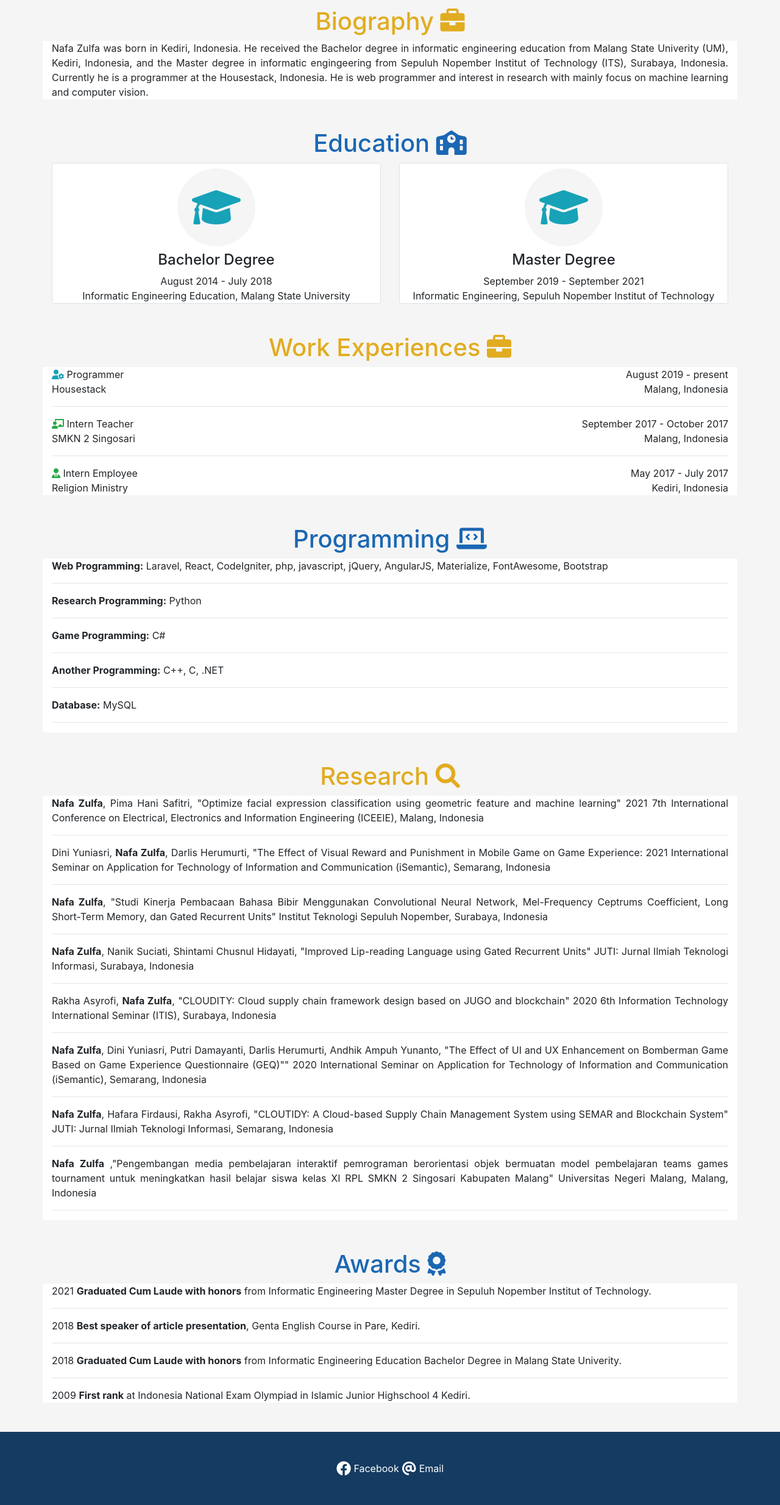
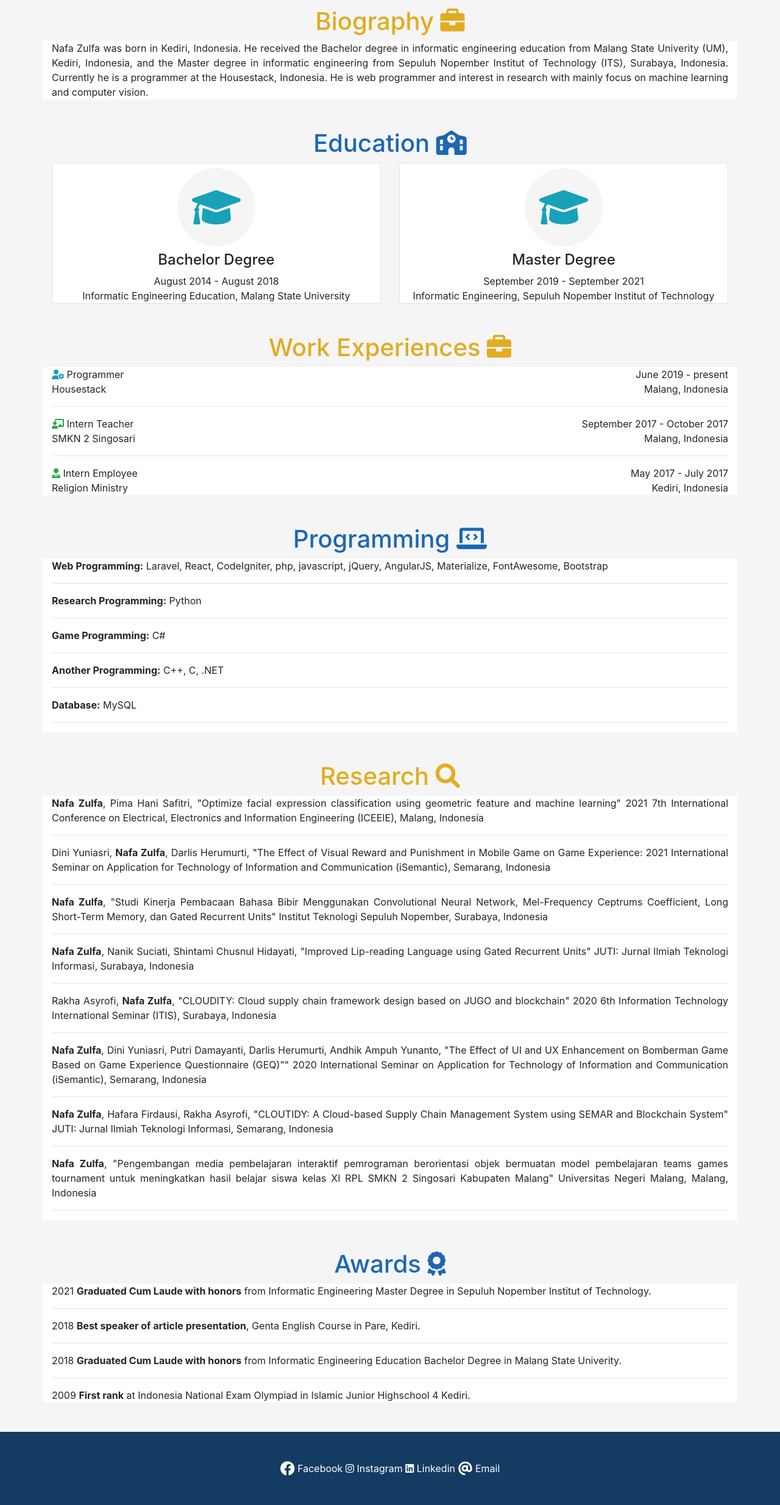
Before and after one commit to naffzzz/naffzzz.github.io, a PHP site: page / in a window 1280 px wide. Shown: the part 56-2524 px from the top of the page at 61% size. Run offline with PHP 8.4, Linux system fonts and the light colour scheme; some libraries are stand-ins or nearby versions.

Commit message:
perubahan printilan

```diff
--- a/index.php
+++ b/index.php
@@ -53,7 +53,7 @@
       <center class="ptV2-5" id="biography"><h1 class="subtitle2">Biography <i class="fa-solid fa-briefcase"></i></h1></center>
       <div class="row mb-5">
         <div class="col bg-white text-justify">
-          <span>Nafa Zulfa was born in Kediri, Indonesia. He received the Bachelor degree in informatic engineering education from Malang State Univerity (UM), Kediri, Indonesia, and the Master degree in informatic engingeering from Sepuluh Nopember Institut of Technology (ITS), Surabaya, Indonesia. Currently he is a programmer at the Housestack, Indonesia. He is web programmer and interest in research with mainly focus on machine learning and computer vision.</span>
+          <span>Nafa Zulfa was born in Kediri, Indonesia. He received the Bachelor degree in informatic engineering education from Malang State Univerity (UM), Kediri, Indonesia, and the Master degree in informatic engineering from Sepuluh Nopember Institut of Technology (ITS), Surabaya, Indonesia. Currently he is a programmer at the Housestack, Indonesia. He is web programmer and interest in research with mainly focus on machine learning and computer vision.</span>
         </div>
       </div>
 
@@ -73,7 +73,7 @@
               </span>
             </div>
             <h4>Bachelor Degree</h4>
-            August 2014 - July 2018<br>
+            August 2014 - August 2018<br>
             Informatic Engineering Education, Malang State University
           </div>
         </div>
@@ -100,7 +100,7 @@
               <span><i class="fa-solid fa-user-gear text-info"></i> Programmer</span>
             </div>
             <div>
-              <span>August 2019 - present</span>
+              <span>June 2019 - present</span>
             </div>
           </div>
           <div class="d-flex justify-content-between">
@@ -235,8 +235,8 @@
           <hr>
 
           <div>
-              <span><strong>Nafa Zulfa</strong></span>
-              <span>,"Pengembangan media pembelajaran interaktif pemrograman berorientasi objek bermuatan model pembelajaran teams games tournament untuk meningkatkan hasil belajar siswa kelas XI RPL SMKN 2 Singosari Kabupaten Malang"</span>
+              <span><strong>Nafa Zulfa</strong>,</span>
+              <span>"Pengembangan media pembelajaran interaktif pemrograman berorientasi objek bermuatan model pembelajaran teams games tournament untuk meningkatkan hasil belajar siswa kelas XI RPL SMKN 2 Singosari Kabupaten Malang"</span>
               Universitas Negeri Malang,
               Malang, Indonesia
             </div>
@@ -271,6 +271,8 @@
       <div id="contactMe" class="container">
         <center>
           <a href="https://www.facebook.com/naff.sugaku/" style="text-decoration: none;" class="text-white"><i class="fa-brands fa-facebook fa-xl"></i> Facebook </a>
+          <a href="https://www.instagram.com/zulfa_nafa/" style="text-decoration: none;" class="text-white"><i class="fa-brands fa-instagram"></i> Instagram </a>
+          <a href="https://www.linkedin.com/in/nafa-zulfa-ab85a1119/" style="text-decoration: none;" class="text-white"><i class="fa-brands fa-linkedin"></i> Linkedin </a>
           <a href="https://mail.google.com/mail/?view=cm&fs=1&tf=1&to=naffzzz@gmail.com" style="text-decoration:none;" class="text-white" target="_blank"><i class="fa-solid fa-at fa-xl"></i> Email </a>
         </center>
       </div>
```
